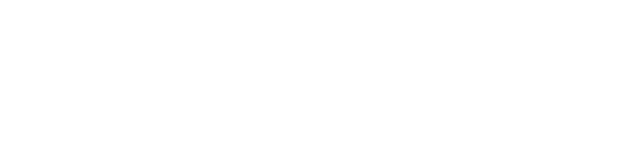
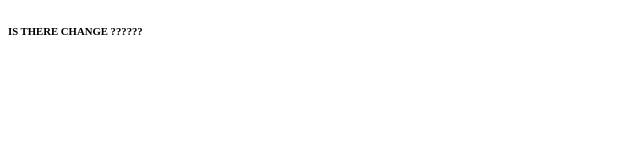
Before and after one commit to Mashaeljmm/TestRepo, a plain HTML site: page about.html in a window 1280 px wide. Shown: the whole page, without its empty margins (0-640 px from the left). Drawn offline with Linux system fonts and the light colour scheme.

Commit message:
????? Edit

```diff
--- a/about.html
+++ b/about.html
@@ -7,5 +7,7 @@
 </head>
 <body>
 
+<h6>IS THERE CHANGE ??????</h6>
+
 </body>
 </html>
```
